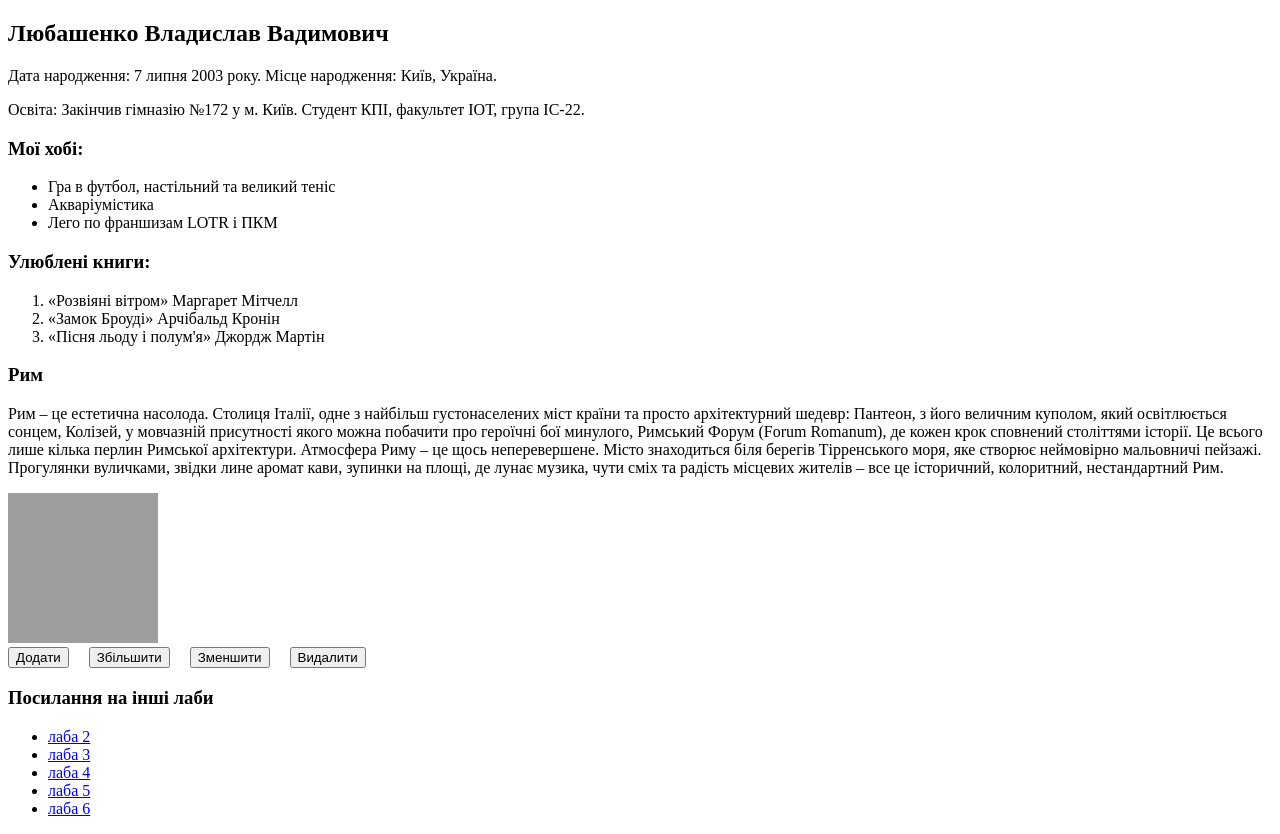
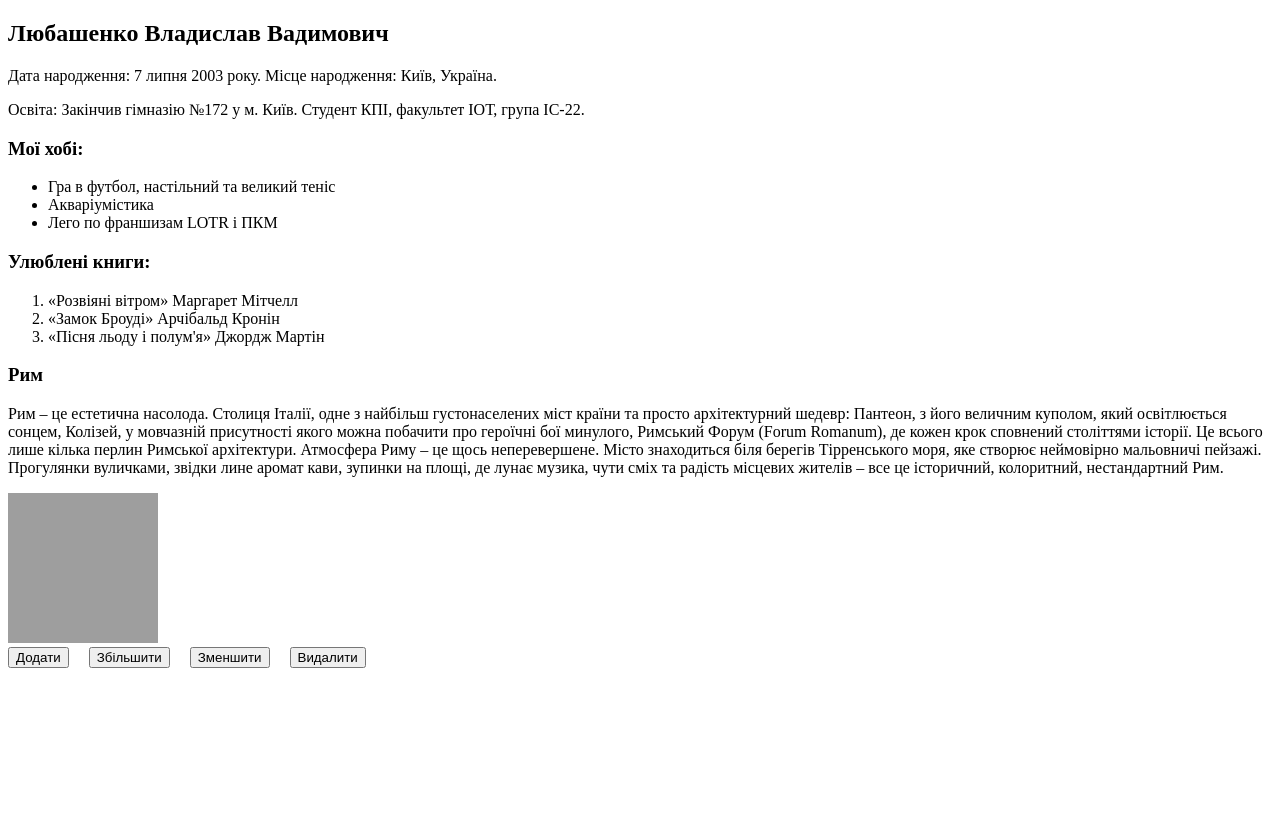
Before and after one commit to Dr-Vladson/frontend-2024-labs, a plain HTML site: page lab4/lab4.html in a window 1280 px wide. After the commit the page ends 800 px from the top, so only its background shows below. Drawn offline with Linux system fonts and the light colour scheme; grey boxes are pictures that could not be loaded.

Commit message:
- refs to other labs here

```diff
--- a/lab4/lab4.html
+++ b/lab4/lab4.html
@@ -54,14 +54,6 @@
             <button id="dec">Зменшити</button>
             <button id="del">Видалити</button>
         </div>
-        <h3>Посилання на інші лаби</h3>
-        <ul>
-            <li><a href="./lab2/lab2.html">лаба 2</a></li>
-            <li><a href="./lab3/lab3.html">лаба 3</a></li>
-            <li><a href="./lab4/lab4.html">лаба 4</a></li>
-            <li><a href="./lab5/lab5.html">лаба 5</a></li>
-            <li><a href="./lab6/lab6.html">лаба 6</a></li>
-        </ul>
         <script src="script.js"></script>
     </body>
 </html>
```
